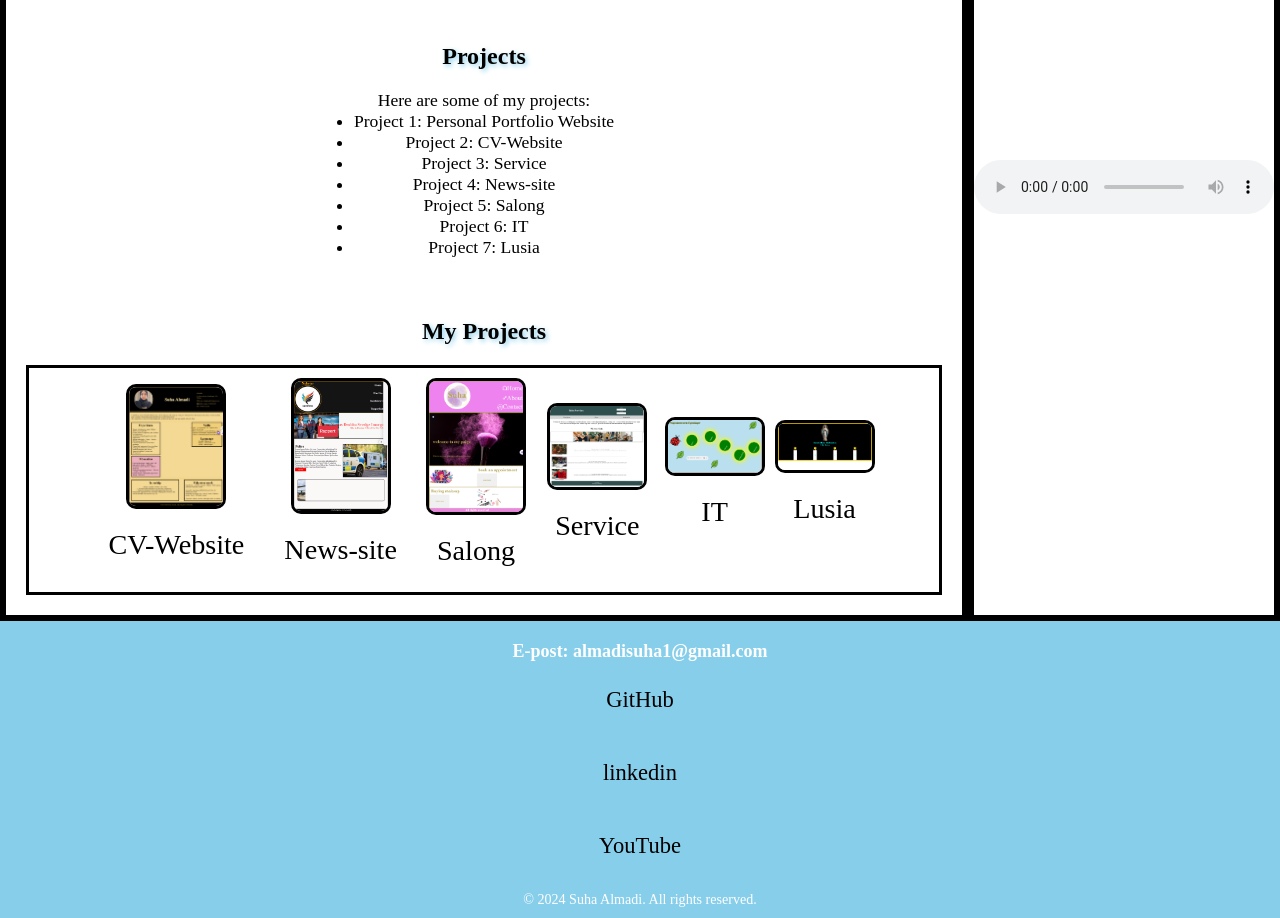
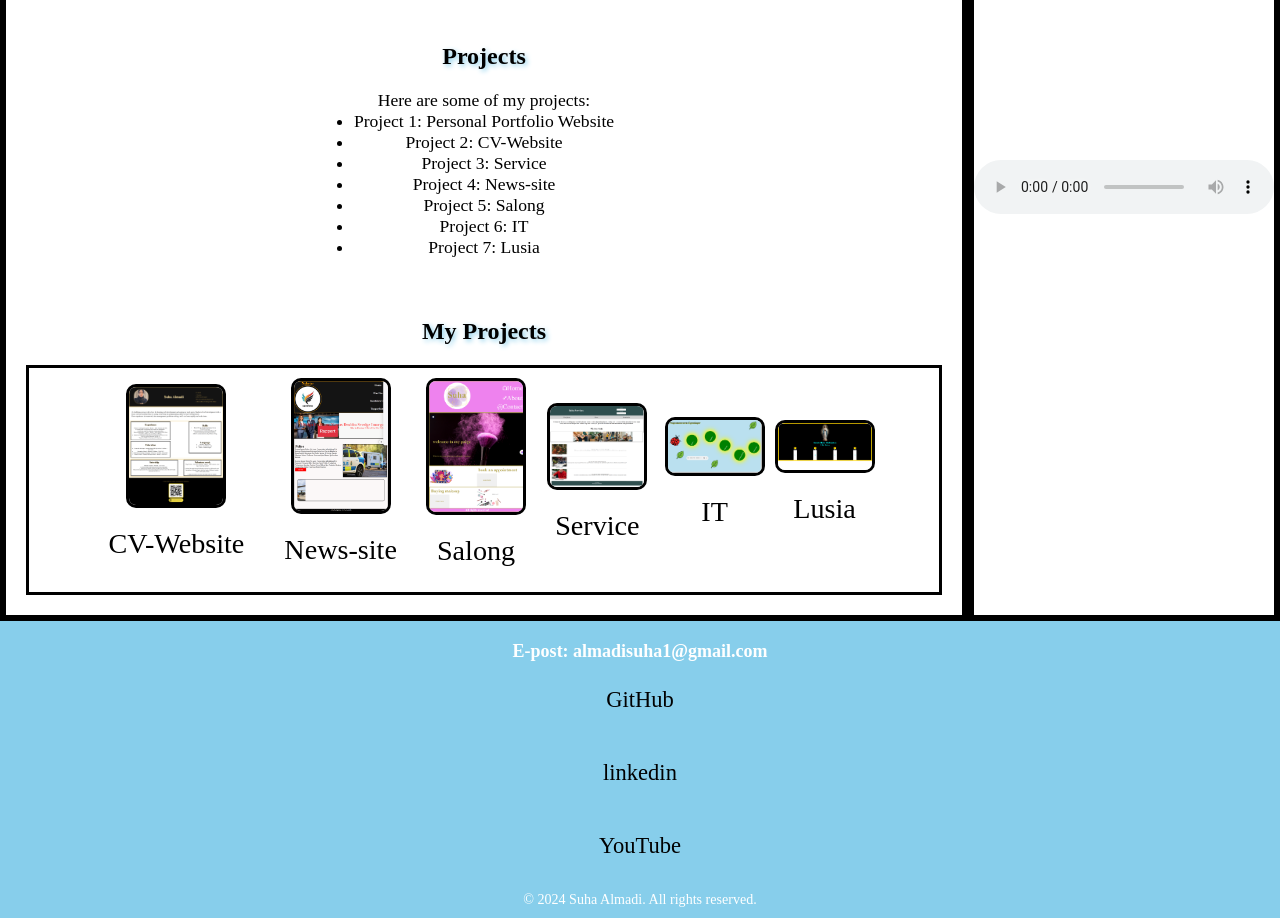
Before and after one commit to suhaalmadi93-design/portfolio-Suha-Almadi, a plain HTML site: page index.html in a window 1280 px wide. Shown: the part 954-1872 px from the top of the page. Drawn offline with Linux system fonts and the light colour scheme.

Commit message:
Fix HTML formatting and structure

```diff
--- a/index.html
+++ b/index.html
@@ -98,7 +98,7 @@
 
             <div class="project-lista">
             <div class="project1">
-                <img src="imges/cv.png" alt="CV-Website"/>
+                <img src="imges/cvv.png" alt="CV-Website"/>
                 <a href="https://suhaalmadi93-design.github.io/cV-Suha-Almadi/">CV-Website</a>
                 </div>
 
```
